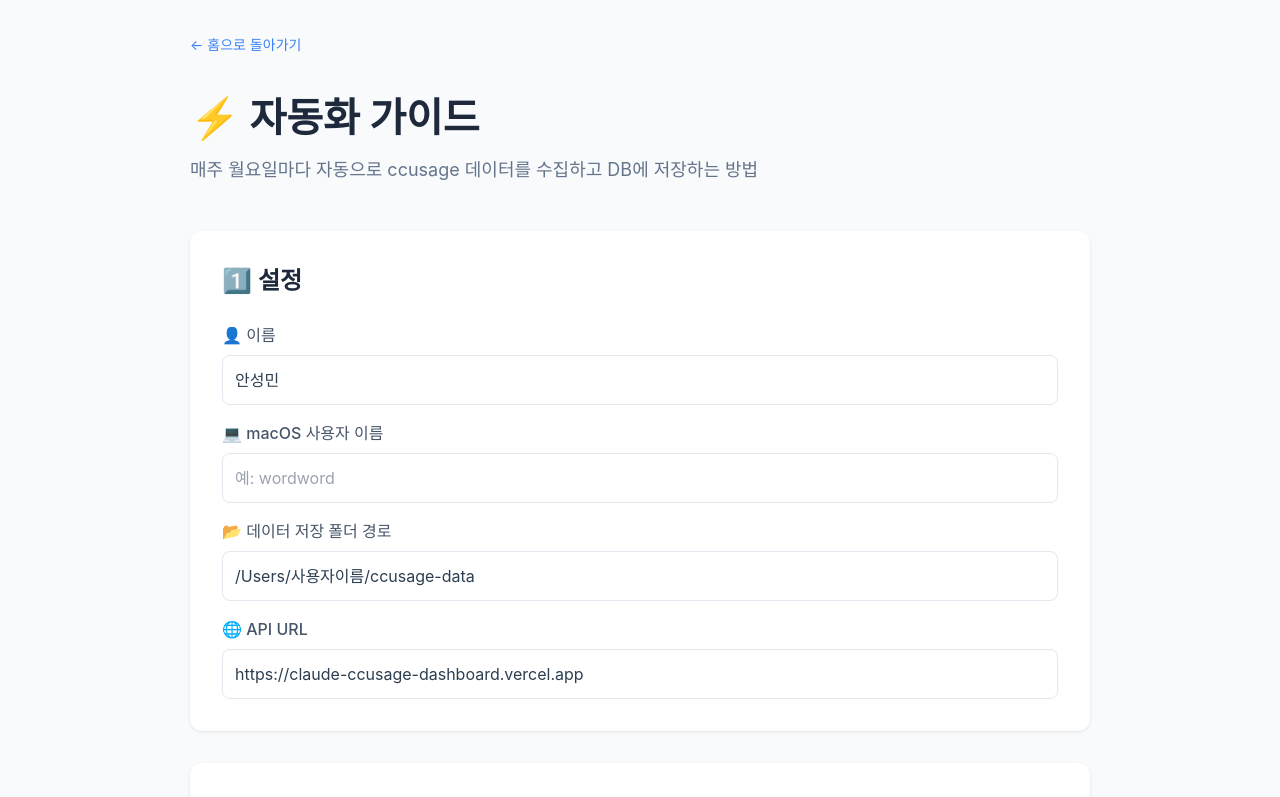
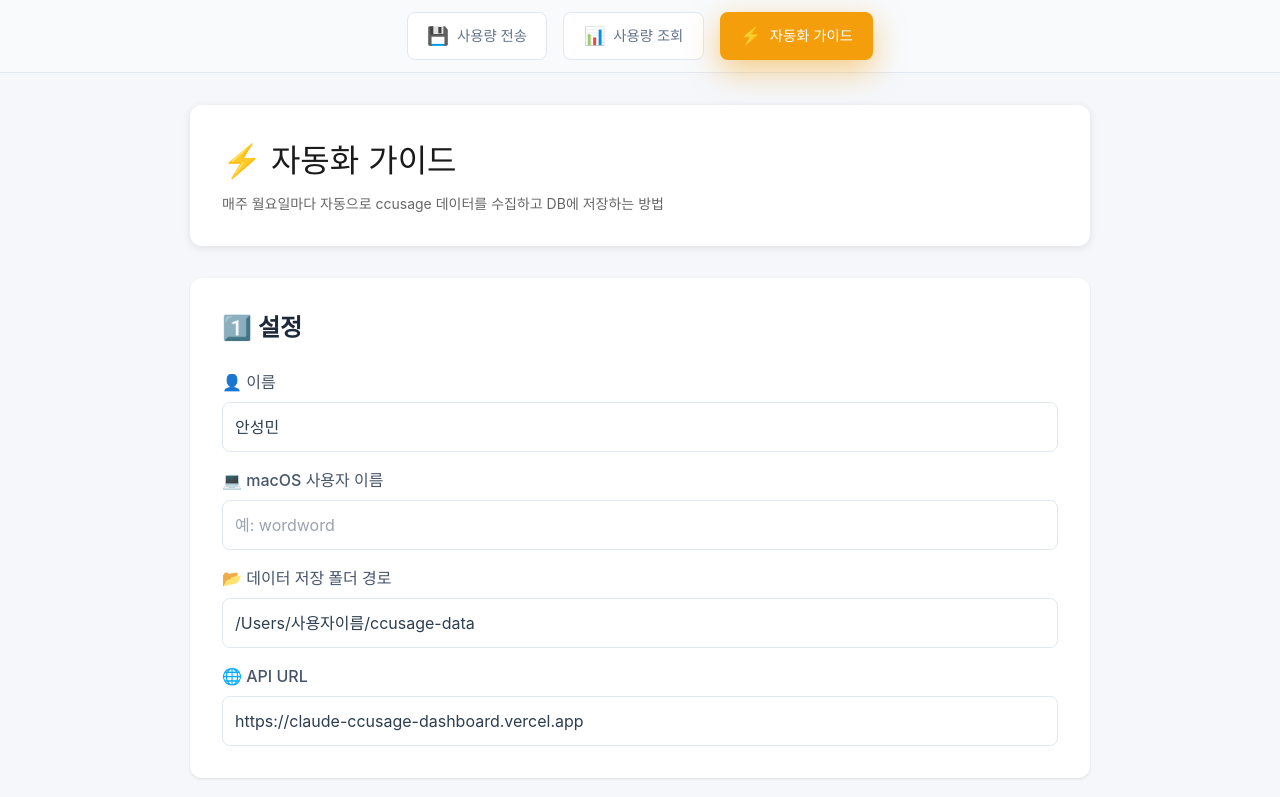
Before and after one commit to bedcoding/claude-ccusage-dashboard, a Next.js app: page /guide in a window 1280 px wide. Shown: the top 797 px of the page. Built offline with nearby package versions, Linux system fonts and the light colour scheme.

Commit message:
글로벌 네비게이션 컴포넌트 추가 및 페이지 헤더 통일

```diff
--- a/app/guide/page.tsx
+++ b/app/guide/page.tsx
@@ -1,7 +1,6 @@
 'use client'
 
 import { useState, useEffect } from 'react'
-import Link from 'next/link'
 
 export default function GuidePage() {
   const [userName, setUserName] = useState('안성민')
@@ -110,21 +109,11 @@ fi
   }
 
   return (
-    <main style={{ minHeight: '100vh', background: '#f8fafc', padding: '2rem' }}>
+    <main>
       <div style={{ maxWidth: '900px', margin: '0 auto' }}>
-        <div style={{ marginBottom: '2rem' }}>
-          <Link href="/" style={{ color: '#3b82f6', textDecoration: 'none', fontSize: '0.875rem' }}>
-            ← 홈으로 돌아가기
-          </Link>
-        </div>
-
-        <header style={{ marginBottom: '3rem' }}>
-          <h1 style={{ fontSize: '2.5rem', fontWeight: '700', color: '#1e293b', marginBottom: '0.5rem' }}>
-            ⚡ 자동화 가이드
-          </h1>
-          <p style={{ fontSize: '1.125rem', color: '#64748b' }}>
-            매주 월요일마다 자동으로 ccusage 데이터를 수집하고 DB에 저장하는 방법
-          </p>
+        <header className="header">
+          <h1>⚡ 자동화 가이드</h1>
+          <p>매주 월요일마다 자동으로 ccusage 데이터를 수집하고 DB에 저장하는 방법</p>
         </header>
 
         {/* 설정 섹션 */}
@@ -555,22 +544,6 @@ fi
           </div>
         </div>
 
-        <div style={{ textAlign: 'center', padding: '2rem' }}>
-          <Link
-            href="/"
-            style={{
-              display: 'inline-block',
-              padding: '1rem 2rem',
-              background: '#3b82f6',
-              color: 'white',
-              textDecoration: 'none',
-              borderRadius: '8px',
-              fontWeight: '600'
-            }}
-          >
-            홈으로 돌아가기
-          </Link>
-        </div>
       </div>
     </main>
   )
--- a/app/layout.tsx
+++ b/app/layout.tsx
@@ -1,5 +1,6 @@
 import type { Metadata } from 'next'
 import './globals.css'
+import Navigation from '@/components/Navigation'
 
 export const metadata: Metadata = {
   title: 'Claude Max 팀 사용량 대시보드',
@@ -13,7 +14,10 @@ export default function RootLayout({
 }) {
   return (
     <html lang="ko">
-      <body>{children}</body>
+      <body>
+        <Navigation />
+        {children}
+      </body>
     </html>
   )
 }
--- a/app/reports/page.tsx
+++ b/app/reports/page.tsx
@@ -83,10 +83,16 @@ export default function ReportsPage() {
 
   if (loading) {
     return (
-      <div className="min-h-screen bg-gray-50 flex items-center justify-center">
-        <div className="text-center">
-          <div className="animate-spin rounded-full h-12 w-12 border-b-2 border-blue-500 mx-auto"></div>
-          <p className="mt-4 text-gray-600">리포트를 불러오는 중...</p>
+      <div className="min-h-screen bg-gray-50 py-12 px-4">
+        <div className="max-w-6xl mx-auto">
+          <div className="bg-white rounded-lg shadow-md p-6 mb-6">
+            <div className="flex items-center justify-center py-12">
+              <div className="text-center">
+                <div className="animate-spin rounded-full h-12 w-12 border-b-2 border-blue-500 mx-auto"></div>
+                <p className="mt-4 text-gray-600">리포트를 불러오는 중...</p>
+              </div>
+            </div>
+          </div>
         </div>
       </div>
     )
@@ -120,13 +126,11 @@ export default function ReportsPage() {
     <div className="min-h-screen bg-gray-50 py-12 px-4">
       <div className="max-w-6xl mx-auto">
         {/* 헤더 */}
-        <div className="bg-white rounded-lg shadow-md p-6 mb-6">
+        <header className="header">
           <div className="flex items-center justify-between">
             <div>
-              <h1 className="text-3xl font-bold text-gray-800 mb-2">
-                📊 Claude Max 팀 사용량 리포트
-              </h1>
-              <p className="text-gray-500">
+              <h1>📊 Claude Max 팀 사용량 리포트</h1>
+              <p>
                 전체 {total}개 중 {reports.length}개 표시 (페이지 {currentPage}/{totalPages})
               </p>
             </div>
@@ -161,7 +165,7 @@ export default function ReportsPage() {
               </div>
             </div>
           )}
-        </div>
+        </header>
 
         {/* 리포트 목록 */}
         <div className="space-y-4">
--- /dev/null
+++ b/components/Navigation.tsx
@@ -0,0 +1,130 @@
+'use client'
+
+import Link from 'next/link'
+import { usePathname } from 'next/navigation'
+
+export default function Navigation() {
+  const pathname = usePathname()
+
+  // 메인 페이지에서는 네비게이션 숨기기
+  if (pathname === '/') {
+    return null
+  }
+
+  const navItems = [
+    { label: '사용량 전송', href: '/upload', icon: '💾', color: '#3b82f6' },
+    { label: '사용량 조회', href: '/reports', icon: '📊', color: '#10b981' },
+    { label: '자동화 가이드', href: '/guide', icon: '⚡', color: '#f59e0b' },
+  ]
+
+  return (
+    <nav className="navigation">
+      <div className="nav-container">
+        <div className="nav-tabs">
+          {navItems.map((item) => {
+            const isActive = pathname === item.href
+            return (
+              <Link
+                key={item.href}
+                href={item.href}
+                className={`nav-tab ${isActive ? 'active' : ''}`}
+                style={isActive ? {
+                  background: item.color,
+                  color: 'white',
+                  boxShadow: `0 10px 30px ${item.color}80`
+                } : {}}
+              >
+                <span className="nav-icon">{item.icon}</span>
+                <span className="nav-label">{item.label}</span>
+              </Link>
+            )
+          })}
+        </div>
+      </div>
+
+      <style jsx global>{`
+        .navigation {
+          background: #f8fafc;
+          border-bottom: 1px solid #e2e8f0;
+          position: sticky;
+          top: 0;
+          z-index: 1000;
+          padding: 0.75rem 0;
+        }
+
+        .nav-container {
+          max-width: 1400px;
+          margin: 0 auto;
+          padding: 0 2rem;
+        }
+
+        .nav-tabs {
+          display: flex;
+          gap: 1rem;
+          justify-content: center;
+          flex-wrap: wrap;
+        }
+
+        .nav-tab {
+          display: flex;
+          flex-direction: row;
+          align-items: center;
+          gap: 0.5rem;
+          padding: 0.6rem 1.2rem;
+          text-decoration: none;
+          background: white;
+          color: #64748b;
+          font-weight: 500;
+          font-size: 0.9rem;
+          border-radius: 8px;
+          border: 1px solid #e2e8f0;
+          transition: all 0.2s ease;
+          white-space: nowrap;
+        }
+
+        .nav-tab:hover {
+          background: #f1f5f9;
+          border-color: #cbd5e1;
+        }
+
+        .nav-tab.active {
+          border-color: transparent;
+        }
+
+        .nav-icon {
+          font-size: 1.1rem;
+        }
+
+        .nav-label {
+          font-size: 0.9rem;
+        }
+
+        @media (max-width: 768px) {
+          .nav-container {
+            padding: 0 1rem;
+          }
+
+          .nav-tabs {
+            gap: 0.75rem;
+            justify-content: flex-start;
+            overflow-x: auto;
+            flex-wrap: nowrap;
+            padding-bottom: 0.5rem;
+          }
+
+          .nav-tab {
+            padding: 0.5rem 1rem;
+          }
+
+          .nav-icon {
+            font-size: 1rem;
+          }
+
+          .nav-label {
+            font-size: 0.85rem;
+          }
+        }
+      `}</style>
+    </nav>
+  )
+}
```
